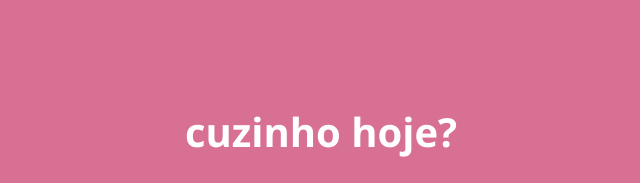
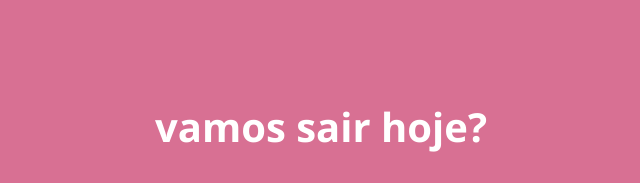
Before and after one commit to Enzo322/importante, a plain HTML site: page index.html in a window 1280 px wide. Shown: the part 220-403 px from the top of the page, without its empty margins (319-959 px from the left). Drawn offline with nearby package versions, Linux system fonts and the light colour scheme.

Commit message:
Update index.html

```diff
--- a/index.html
+++ b/index.html
@@ -13,7 +13,7 @@
 </head>
 <body>
     <div class="container">
-        <h1>cuzinho hoje?
+        <h1>vamos sair hoje?
 
         </h1>
         <div class="flex">
```
